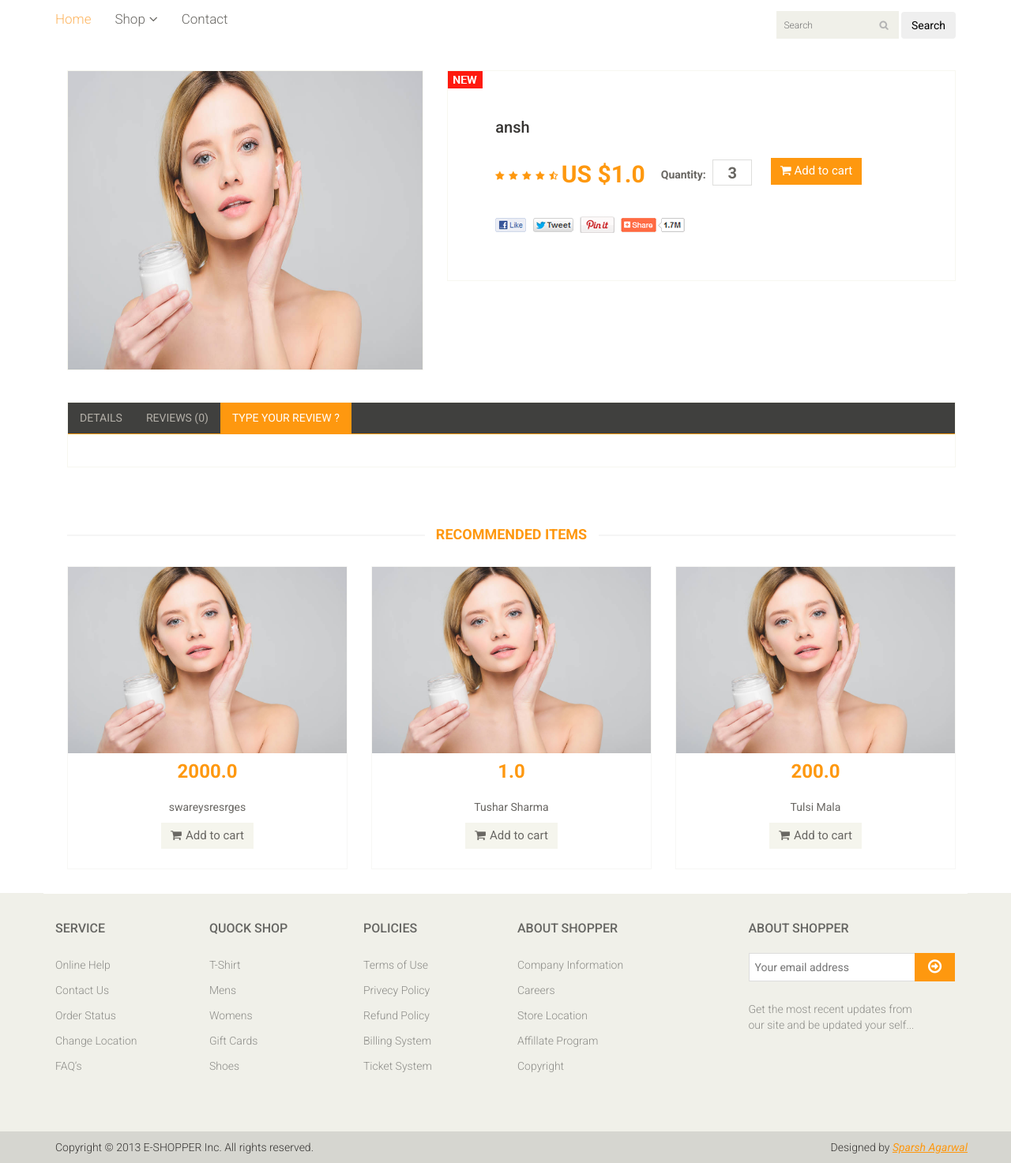
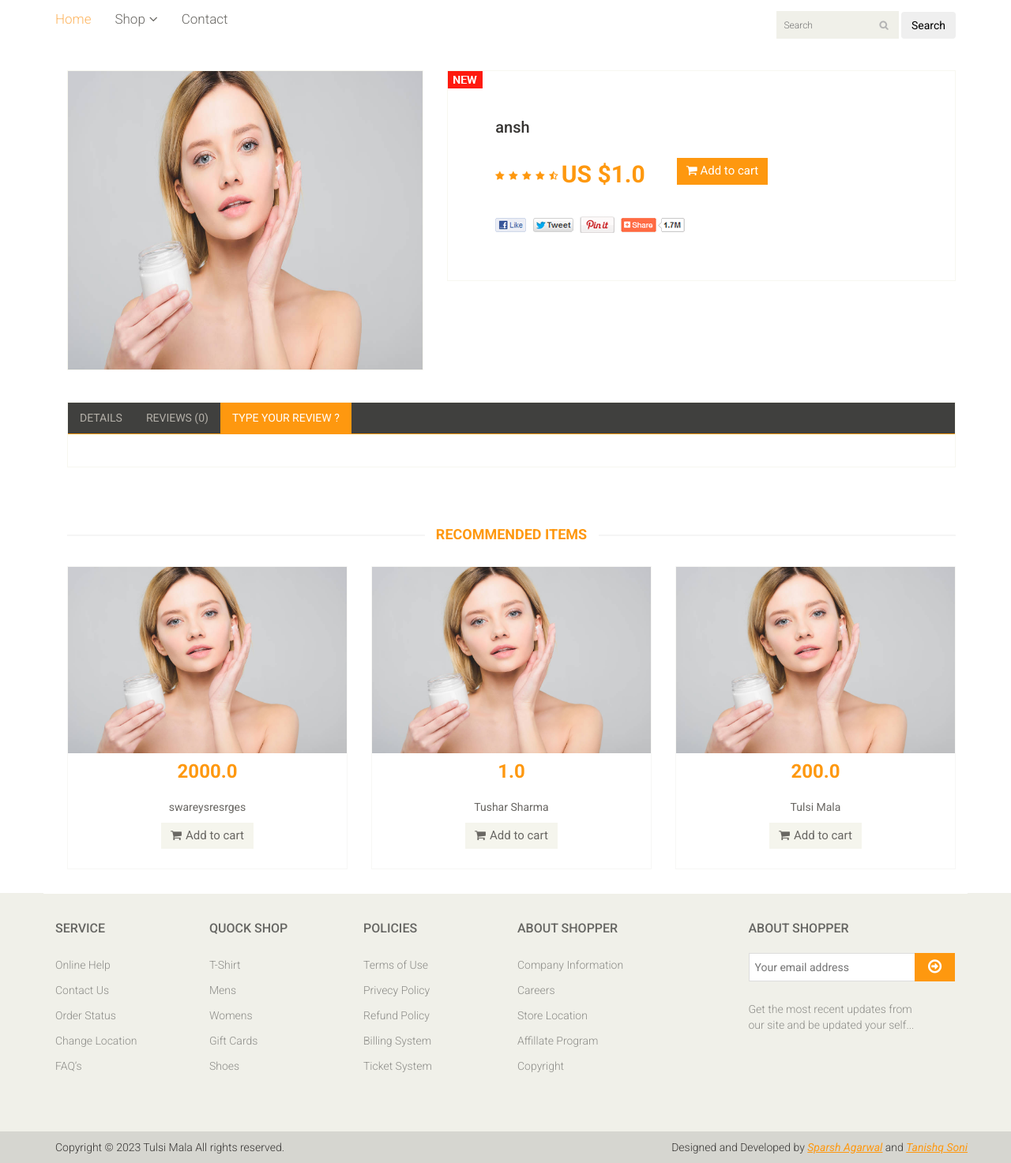
Before and after one commit to Sparsagr/Test_Ecom_2, a Django app: a page that uses templates/core/base.html in a window 1280 px wide. Shown: the part 294-1767 px from the top of the page at 79% size. Run offline with Django 4.2, Linux system fonts and the light colour scheme; data comes from the database, SQL or seed files in the repository; both versions use the stored data as it was after the commit.

Commit message:
MOD: SMall ods

```diff
--- a/core/views.py
+++ b/core/views.py
@@ -89,7 +89,6 @@ def cart(request):
             cart_prod_and_price = []
             for item in cart_items:
                 cart_prod_and_price.append([item,(item.quantity * item.product.price)])
-            print(cart_prod_and_price)
             return render(request, 'core/cart.html', {'order': order, 'len_of_cart': len_of_cart,'cart_prod_and_price':cart_prod_and_price})
         len_of_cart = len(Cart.objects.filter(user=request.user))
         return render(request, 'core/cart.html', {'message': "Your cart is empty", 'len_of_cart': len_of_cart})
--- a/templates/core/base.html
+++ b/templates/core/base.html
@@ -280,14 +280,14 @@
           <div class="container">
             <div class="row">
               <p class="pull-left">
-                Copyright © 2013 E-SHOPPER Inc. All rights reserved.
+                Copyright © 2023 Tulsi Mala All rights reserved.
               </p>
               <p class="pull-right">
-                Designed by
+                Designed and Developed by
                 <span
-                  ><a href="#"
+                  ><a href="https://www.linkedin.com/in/sparsh-agarwal-a74128138/"
                     >Sparsh Agarwal</a
-                  ></span
+                  > and <a href="https://www.linkedin.com/in/tanishq-soni-899146214/">Tanishq Soni</a></span
                 >
               </p>
             </div>
--- a/templates/core/product-details.html
+++ b/templates/core/product-details.html
@@ -14,37 +14,6 @@
 							<div class="view-product">
 								<img src="/media/{{prodDescp.img}}" alt="" />
 							</div>
-							<!-- <div id="similar-product" class="carousel slide" data-ride="carousel">
-
-								  Wrapper for slides
-								    <div class="carousel-inner">
-										<div class="item active">
-										  <a href=""><img src="images/product-details/similar1.jpg" alt=""></a>
-										  <a href=""><img src="images/product-details/similar2.jpg" alt=""></a>
-										  <a href=""><img src="images/product-details/similar3.jpg" alt=""></a>
-										</div>
-										<div class="item">
-										  <a href=""><img src="images/product-details/similar1.jpg" alt=""></a>
-										  <a href=""><img src="images/product-details/similar2.jpg" alt=""></a>
-										  <a href=""><img src="images/product-details/similar3.jpg" alt=""></a>
-										</div>
-										<div class="item">
-										  <a href=""><img src="images/product-details/similar1.jpg" alt=""></a>
-										  <a href=""><img src="images/product-details/similar2.jpg" alt=""></a>
-										  <a href=""><img src="images/product-details/similar3.jpg" alt=""></a>
-										</div>
-
-									</div>
-
-								  Controls
-								  <a class="left item-control" href="#similar-product" data-slide="prev">
-									<i class="fa fa-angle-left"></i>
-								  </a>
-								  <a class="right item-control" href="#similar-product" data-slide="next">
-									<i class="fa fa-angle-right"></i>
-								  </a>
-							</div> -->
-
 						</div>
 						<div class="col-sm-7">
 							<div class="product-information"><!--/product-information-->
@@ -53,8 +22,6 @@
 								<img src="images/product-details/rating.png" alt="" />
 								<span>
 									<span>US ${{prodDescp.price}}</span>
-									<label>Quantity:</label>
-									<input type="text" value="3" />
 									<a href="{% url 'add_to_cart' prodDescp.pk %}" type="button" class="btn btn-fefault cart">
 										<i class="fa fa-shopping-cart"></i>
 										Add to cart
@@ -117,7 +84,7 @@
 					</div><!--/category-tab-->
 
 					<div class="recommended_items"><!--recommended_items-->
-						<h2 class="title text-center">recommended items</h2>
+						<h2 class="title text-center">Recommended items</h2>
 
 						<div id="recommended-item-carousel" class="carousel" data-ride="carousel">
 							<div class="carousel-inner">
@@ -130,7 +97,7 @@
 													<img src="/media/{{item.img}}" alt="" />
 													<h2>{{item.price}}</h2>
 													<p>{{item.name}}</p>
-													<button type="button" class="btn btn-default add-to-cart"><i class="fa fa-shopping-cart"></i>Add to cart</button>
+													<a href="{% url 'add_to_cart' item.pk %}" class="btn btn-default add-to-cart"><i class="fa fa-shopping-cart"></i>Add to cart</a>
 												</div>
 											</div>
 										</div>
```
Also changed, not shown: templates/core/cart.html (+6 -4 lines), db.sqlite3.
